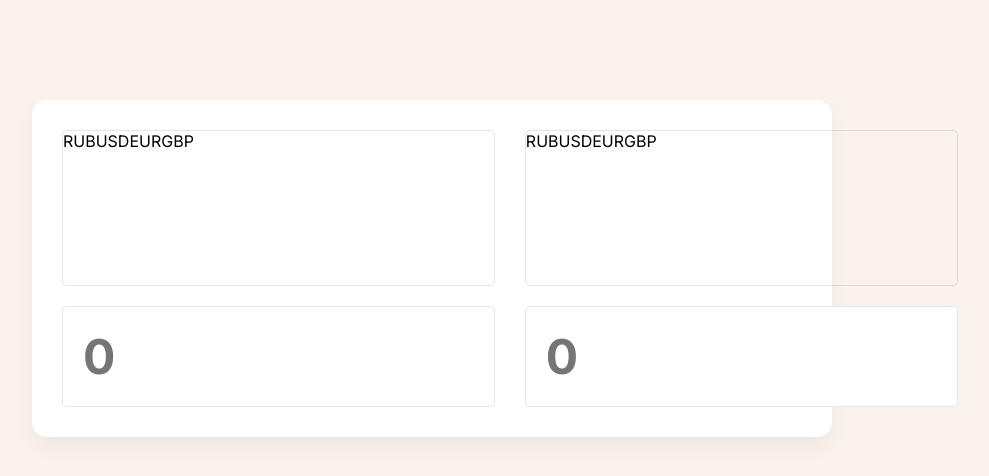
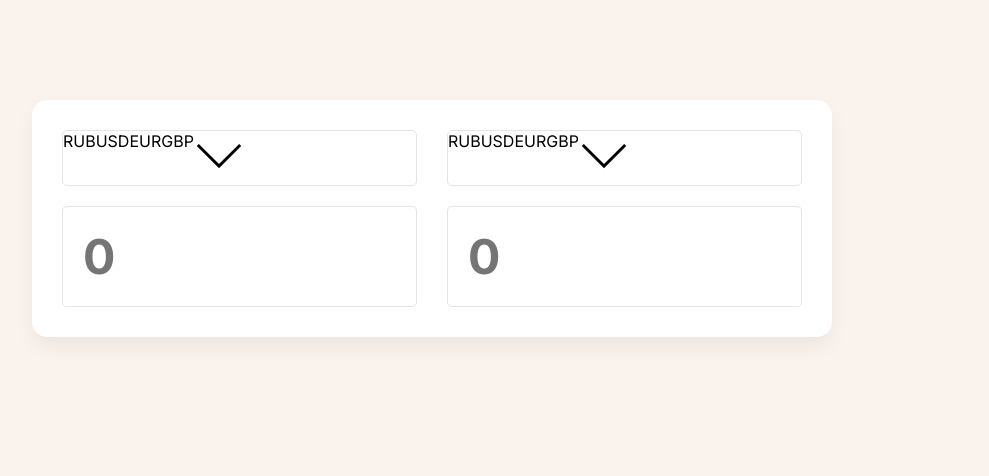
Before and after one commit to djambo05/currency-converter, a React (Create React App) app: page / in a window 1280 px wide. Shown: the top 476 px of the page, without its empty margins (208-1197 px from the left). Built offline with nearby package versions, Linux system fonts and the light colour scheme.

Commit message:
feature: svg settings

```diff
--- a/src/Block.jsx
+++ b/src/Block.jsx
@@ -5,9 +5,9 @@
       <ul className="currencies">
         {defaultCurrencies}
         <li>
-          <svg>
-            <rect></rect>
-            <polygon></polygon>
+          <svg height="50px" viewBox="0 0 50 50" width="50px">
+            <rect fill="none" height="50" width="50"></rect>
+            <polygon points="47.25,15 45.164,12.914 25,33.078 4.836,12.914 2.75,15 25,37.25 "></polygon>
           </svg>
         </li>
       </ul>
```
